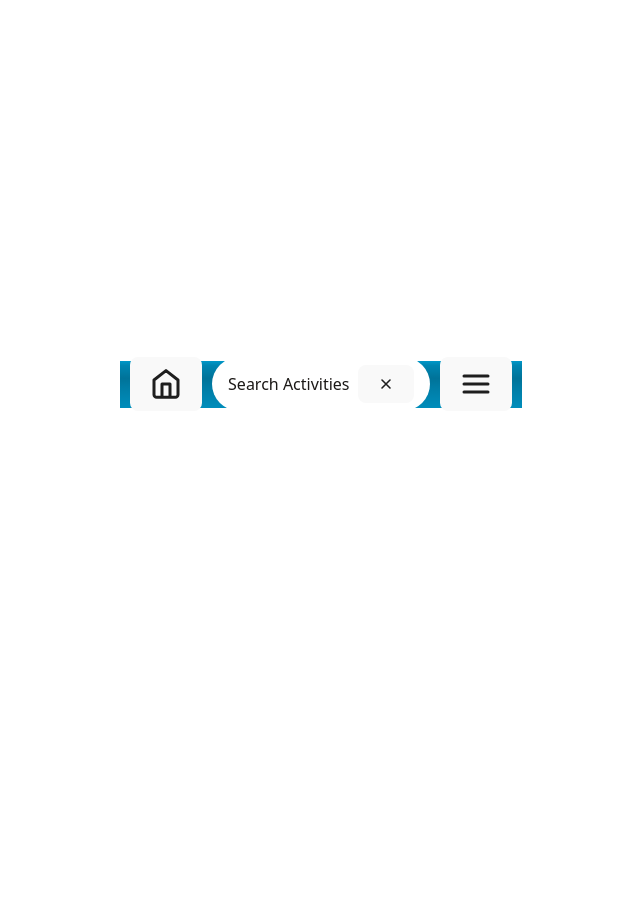
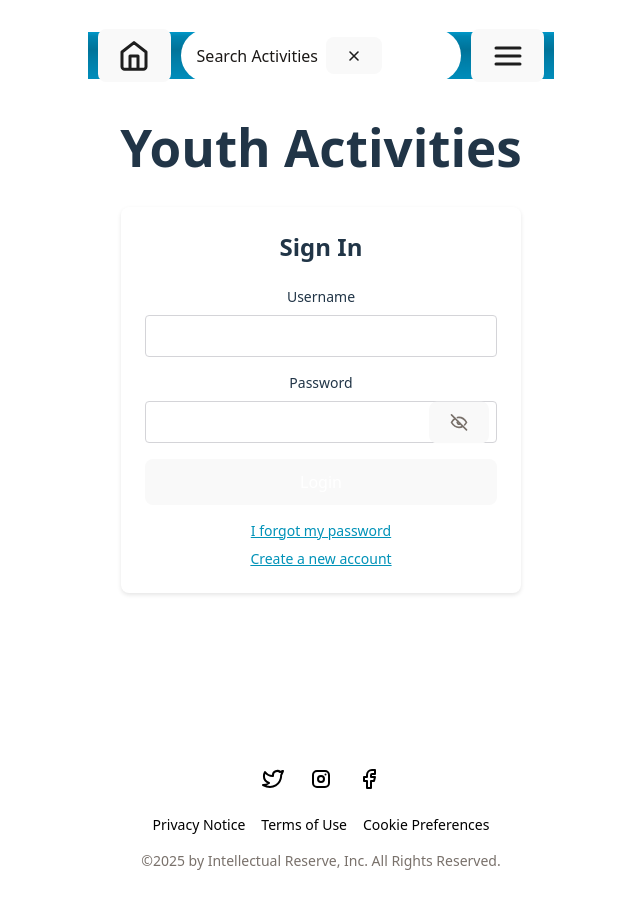
Before and after one commit to BryceColton/Sprint1-Scrum12-13, a React (Vite) app in the folder frontend/: page / in a window 1280 px wide. Shown: the top 908 px of the page, without its empty margins (319-959 px from the left). Before the commit the page ends 800 px from the top, so only its background shows below. Built offline with nearby package versions, Linux system fonts and the light colour scheme; the HTML template or start-up script is replaced by a standard one.

Commit message:
fixed login

```diff
--- a/frontend/src/App.tsx
+++ b/frontend/src/App.tsx
@@ -18,10 +18,10 @@ function App() {
   return (
     <>
       <Routes>
-      <Route path="/" element={<Layout />}>
+      <Route element={<Layout />}>
         <Route path='/HomePage' element={<HomePage />} />
         <Route path='/Menu' element={<NavigationMenu />} />
-        <Route path="/login" element={<YouthActivities />} />
+        <Route path="/" element={<YouthActivities />} />
         <Route path="/calendar" element={<CalendarView />} />
         <Route path="/activities" element={<ActivityBrowser />} />
         <Route path="/blog" element={<BlogPosts />} />
```
